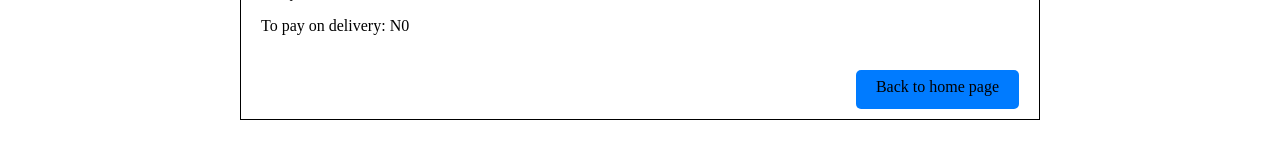
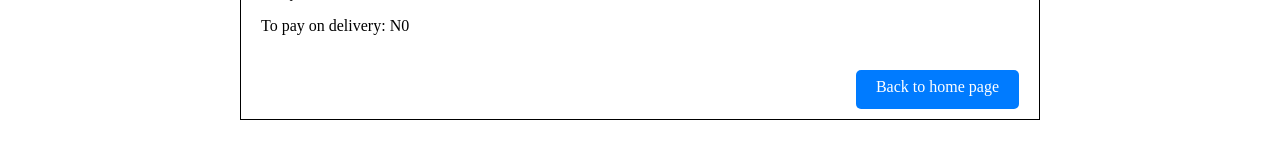
Before and after one commit to SteveEnny/Timbu-hng-shop, a React (Vite) app: page /order in a window 1280 px wide. Shown: the part 254-414 px from the top of the page. Built offline with nearby package versions, Linux system fonts and the light colour scheme.

Commit message:
inital commit

```diff
--- a/src/orders/OrderItem.module.css
+++ b/src/orders/OrderItem.module.css
@@ -28,6 +28,9 @@
   display: flex;
   color: #fff;
 }
+.goToCart button {
+  color: #fff;
+}
 .itemPrice {
   display: flex;
   flex-direction: column;
```
